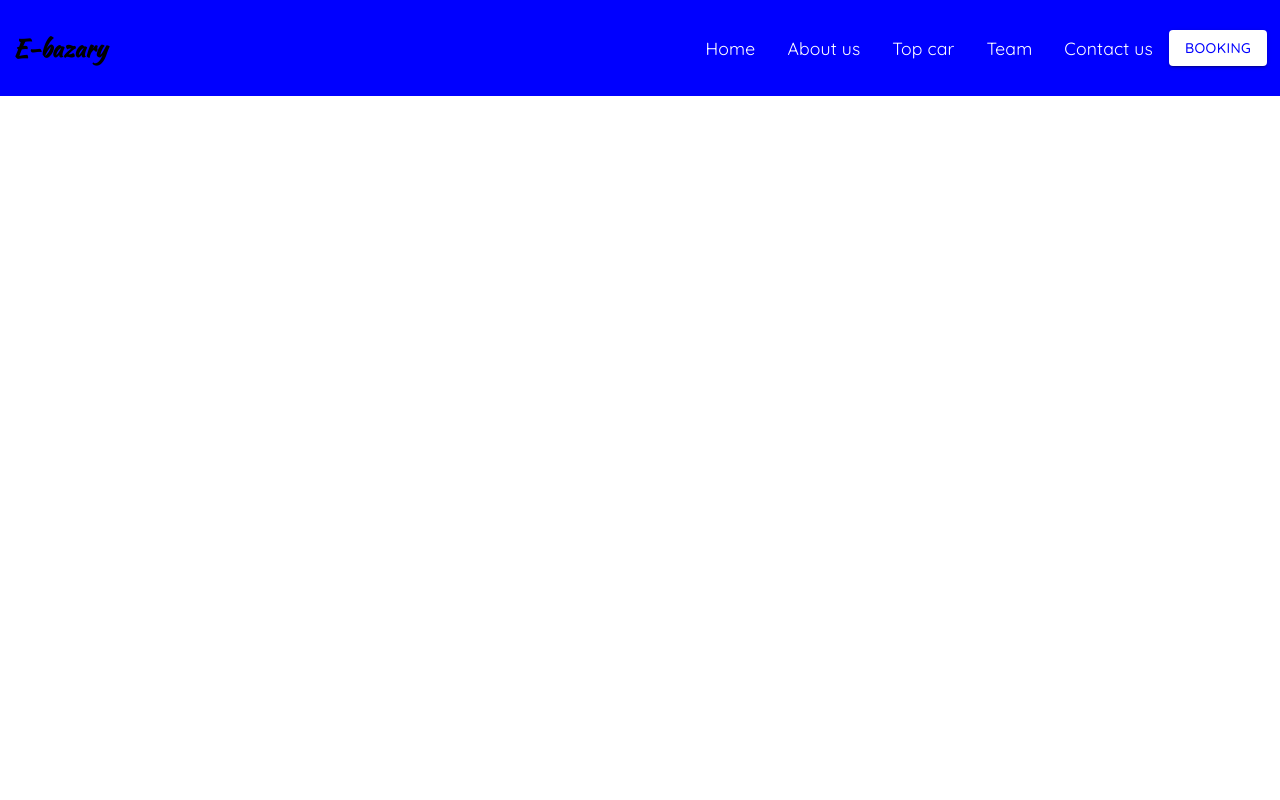
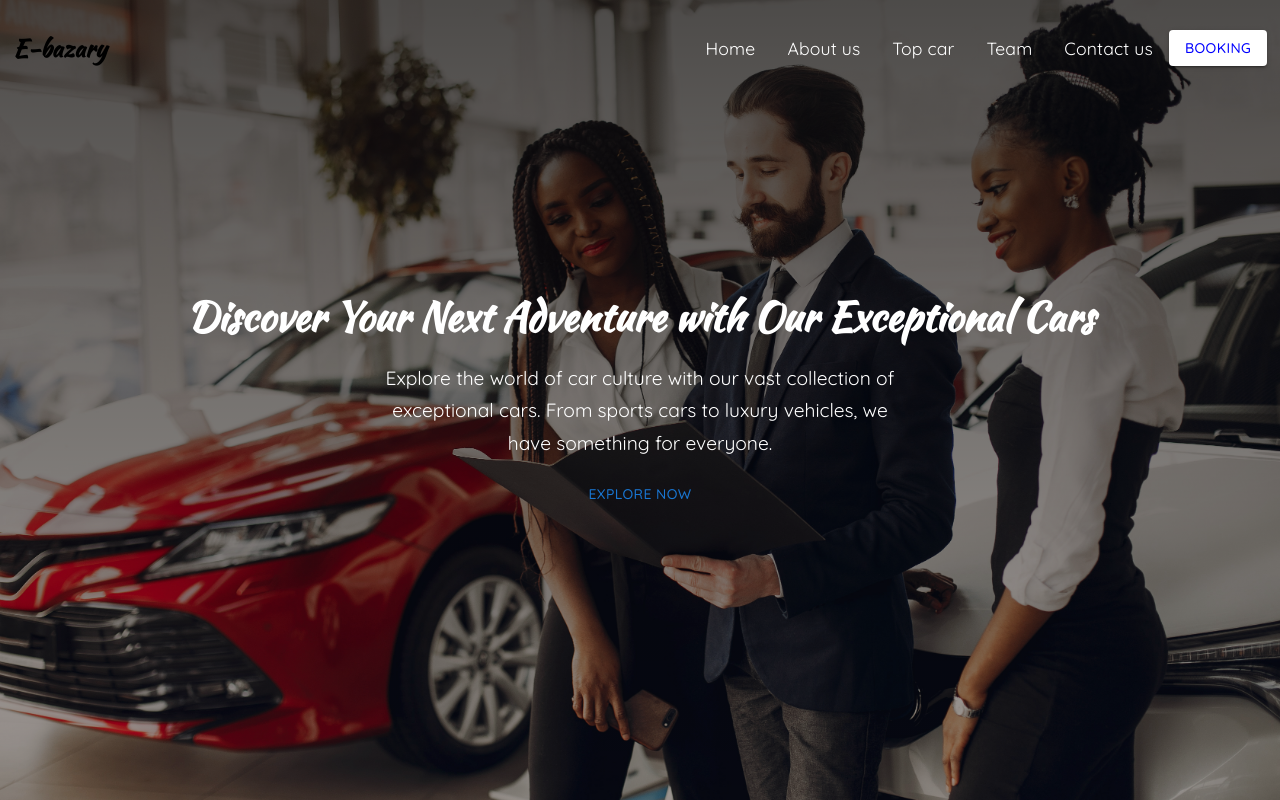
Before and after one commit to e-Bazary/e-Bazary-iu, a Next.js app: page /home in a window 1280 px wide. Built offline with nearby package versions, Linux system fonts and the light colour scheme.

Commit message:
feat: create hero section

```diff
--- a/src/app/globals.css
+++ b/src/app/globals.css
@@ -23,7 +23,8 @@ a {
   --white: #ffffff;
   --black: #000;
 }
-h1 {
+h1,
+h3 {
   font-family:
     Kaushan Script,
     cursive !important;
--- a/src/app/home/page.tsx
+++ b/src/app/home/page.tsx
@@ -1,11 +1,13 @@
 import { FC } from "react";
 import { Box } from "@mui/material";
 import Navbar from "@/components/ui/navbar/Navbar";
+import HeroSection from "@/components/ui/heroSection/HeroSection";
 
 const Landing: FC = () => {
   return (
     <Box>
       <Navbar />
+      <HeroSection />
     </Box>
   );
 };
--- /dev/null
+++ b/src/components/ui/heroSection/HeroSection.css
@@ -0,0 +1,13 @@
+.hero-section {
+  height: 100vh;
+  background: linear-gradient(to bottom, #000000b2 0%, #0000005e 100%),
+    url(../../../../public/assets/hero-image.jpg);
+  background-size: cover;
+  background-position: center;
+  display: flex;
+  flex-direction: column;
+  justify-content: center;
+  align-items: center;
+  gap: 1rem;
+  color: #fff;
+}
--- /dev/null
+++ b/src/components/ui/heroSection/HeroSection.tsx
@@ -0,0 +1,32 @@
+import { FC } from "react";
+import { Box, Button } from "@mui/material";
+import "./HeroSection.css";
+
+const HeroSection: FC = () => {
+  return (
+    <Box className="hero-section">
+      <h3
+        style={{
+          fontSize: "2.5rem",
+        }}
+      >
+        Discover Your Next Adventure with Our Exceptional Cars
+      </h3>
+      <p
+        style={{
+          width: "40vw",
+          textAlign: "center",
+          lineHeight: "1.7",
+          fontSize: "1.2rem",
+        }}
+      >
+        Explore the world of car culture with our vast collection of exceptional
+        cars. From sports cars to luxury vehicles, we have something for
+        everyone.
+      </p>
+      <Button>Explore Now</Button>
+    </Box>
+  );
+};
+
+export default HeroSection;
--- a/src/components/ui/navbar/Navbar.tsx
+++ b/src/components/ui/navbar/Navbar.tsx
@@ -12,10 +12,14 @@ const Navbar: FC = () => {
       style={{
         display: "flex",
         justifyContent: "space-between",
-        backgroundColor: "blue",
+        backgroundColor: "transparent",
         height: "12vh",
         alignItems: "center",
         paddingInline: "1vw",
+        position: "absolute",
+        top: 0,
+        zIndex: 10,
+        width: "100%",
       }}
     >
       <h1>E-bazary</h1>
```
Also changed, not shown: public/assets/hero-image.jpg (added).
